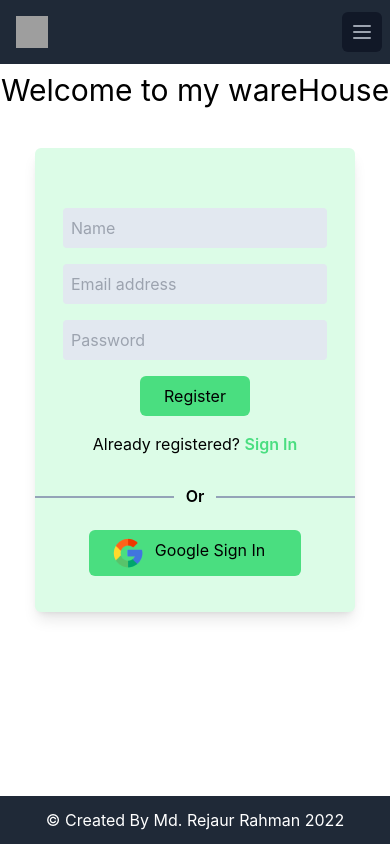
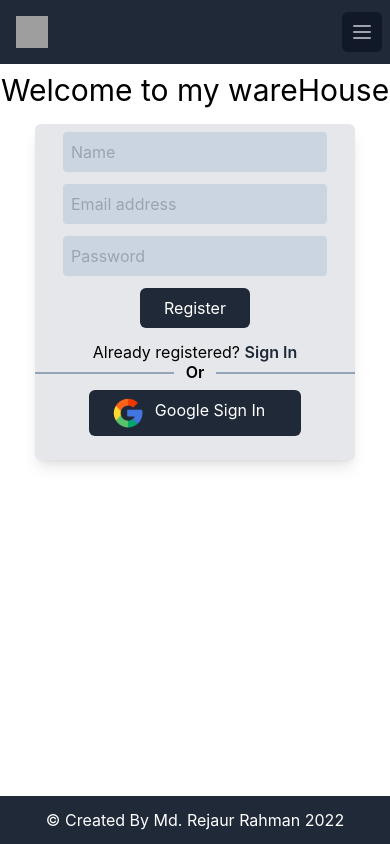
Before and after one commit to Rejaur9131/warehouse-management-client, a React (Create React App) app: page /register in a window 390 px wide. Built offline with nearby package versions, Linux system fonts and the light colour scheme; no server answers; grey boxes are pictures that could not be loaded.

Commit message:
fixation  with responsiveness

```diff
--- a/src/Pages/Login/Login/Login.css
+++ /dev/null
@@ -1,93 +0,0 @@
-@import url(https://fonts.googleapis.com/css?family=Roboto:300);
-
-.login-page {
-  width: 360px;
-  padding: 8% 0 0;
-  margin: auto;
-}
-.form {
-  position: relative;
-  z-index: 1;
-  background: #ffffff;
-  max-width: 360px;
-  margin: 0 auto 100px;
-  padding: 45px;
-  text-align: center;
-  box-shadow: 0 0 20px 0 rgba(0, 0, 0, 0.2), 0 5px 5px 0 rgba(0, 0, 0, 0.24);
-}
-.form input {
-  font-family: 'Roboto', sans-serif;
-  outline: 0;
-  background: #f2f2f2;
-  width: 100%;
-  border: 0;
-  margin: 0 0 15px;
-  padding: 15px;
-  box-sizing: border-box;
-  font-size: 14px;
-}
-.form button {
-  font-family: 'Roboto', sans-serif;
-  text-transform: uppercase;
-  outline: 0;
-  background: #4caf50;
-  width: 100%;
-  border: 0;
-  padding: 15px;
-  color: #ffffff;
-  font-size: 14px;
-  -webkit-transition: all 0.3 ease;
-  transition: all 0.3 ease;
-  cursor: pointer;
-}
-.form button:hover,
-.form button:active,
-.form button:focus {
-  background: #43a047;
-}
-.form .message {
-  margin: 15px 0 0;
-  color: #b3b3b3;
-  font-size: 12px;
-}
-.form .message a {
-  color: #4caf50;
-  text-decoration: none;
-}
-.form .register-form {
-  display: none;
-}
-.container {
-  position: relative;
-  z-index: 1;
-  max-width: 300px;
-  margin: 0 auto;
-}
-.container:before,
-.container:after {
-  content: '';
-  display: block;
-  clear: both;
-}
-.container .info {
-  margin: 50px auto;
-  text-align: center;
-}
-.container .info h1 {
-  margin: 0 0 15px;
-  padding: 0;
-  font-size: 36px;
-  font-weight: 300;
-  color: #1a1a1a;
-}
-.container .info span {
-  color: #4d4d4d;
-  font-size: 12px;
-}
-.container .info span a {
-  color: #000000;
-  text-decoration: none;
-}
-.container .info span .fa {
-  color: #ef3b3a;
-}
--- a/src/Pages/Login/Login/Login.js
+++ b/src/Pages/Login/Login/Login.js
@@ -29,19 +29,19 @@ const Login = () => {
   }
 
   return (
-    <div className="login-page w-80 mx-auto mt-10">
-      <div className="form bg-green-100 py-5 rounded-md shadow-lg">
+    <div className="login-page w-80 mx-auto mt-8">
+      <div className="form bg-gray-100 py-5 rounded-md shadow-lg">
         <form onSubmit={handleSubmit} className="login-form py-10">
-          <input className="bg-slate-200 p-2 mb-4 outline-none rounded" type="email" ref={emailRef} placeholder="Email address" />
+          <input className="bg-slate-300 p-2 mb-4 outline-none rounded" type="email" ref={emailRef} placeholder="Email address" />
           <br />
           <input className="bg-slate-200 p-2 mb-4 outline-none rounded" type="password" ref={passwordRef} placeholder="Password" />
           <br />
-          <button className="bg-green-400 py-2 px-6 mb-4 rounded-md" type="submit">
+          <button className="bg-gray-800 text-white py-2 px-6 mb-4 rounded-md" type="submit">
             Login
           </button>
           <p className="message">
             Don't Have an Account?{' '}
-            <span className="cursor-pointer text-green-400 font-semibold" onClick={() => navigate('/register')}>
+            <span className="cursor-pointer text-gray-800 font-semibold" onClick={() => navigate('/register')}>
               Create One
             </span>
           </p>
--- a/src/Pages/Login/Register/Register.css
+++ /dev/null
@@ -1,93 +0,0 @@
-@import url(https://fonts.googleapis.com/css?family=Roboto:300);
-
-.login-page {
-  width: 360px;
-  padding: 8% 0 0;
-  margin: auto;
-}
-.form {
-  position: relative;
-  z-index: 1;
-  background: #ffffff;
-  max-width: 360px;
-  margin: 0 auto 100px;
-  padding: 45px;
-  text-align: center;
-  box-shadow: 0 0 20px 0 rgba(0, 0, 0, 0.2), 0 5px 5px 0 rgba(0, 0, 0, 0.24);
-}
-.form input {
-  font-family: 'Roboto', sans-serif;
-  outline: 0;
-  background: #f2f2f2;
-  width: 100%;
-  border: 0;
-  margin: 0 0 15px;
-  padding: 15px;
-  box-sizing: border-box;
-  font-size: 14px;
-}
-.form button {
-  font-family: 'Roboto', sans-serif;
-  text-transform: uppercase;
-  outline: 0;
-  background: #4caf50;
-  width: 100%;
-  border: 0;
-  padding: 15px;
-  color: #ffffff;
-  font-size: 14px;
-  -webkit-transition: all 0.3 ease;
-  transition: all 0.3 ease;
-  cursor: pointer;
-}
-.form button:hover,
-.form button:active,
-.form button:focus {
-  background: #43a047;
-}
-.form .message {
-  margin: 15px 0 0;
-  color: #b3b3b3;
-  font-size: 12px;
-}
-.form .message a {
-  color: #4caf50;
-  text-decoration: none;
-}
-.form .register-form {
-  display: block;
-}
-.container {
-  position: relative;
-  z-index: 1;
-  max-width: 300px;
-  margin: 0 auto;
-}
-.container:before,
-.container:after {
-  content: '';
-  display: block;
-  clear: both;
-}
-.container .info {
-  margin: 50px auto;
-  text-align: center;
-}
-.container .info h1 {
-  margin: 0 0 15px;
-  padding: 0;
-  font-size: 36px;
-  font-weight: 300;
-  color: #1a1a1a;
-}
-.container .info span {
-  color: #4d4d4d;
-  font-size: 12px;
-}
-.container .info span a {
-  color: #000000;
-  text-decoration: none;
-}
-.container .info span .fa {
-  color: #ef3b3a;
-}
--- a/src/Pages/Login/Register/Register.js
+++ b/src/Pages/Login/Register/Register.js
@@ -19,19 +19,19 @@ const Register = () => {
 
   const navigate = useNavigate();
   return (
-    <div className=" login-page w-80 mx-auto mt-10 ">
-      <div className="form bg-green-100 py-5 rounded-md shadow-lg ">
-        <form onSubmit={handleSubmit} className="register-form py-10">
-          <input className="bg-slate-200 p-2 mb-4 outline-none rounded" type="text" placeholder="Name" />
+    <div className="w-80 mx-auto mt-4 -mb-6 ">
+      <div className="form bg-gray-200 py-2 rounded-md shadow-lg ">
+        <form onSubmit={handleSubmit} className="register-form ">
+          <input className="bg-slate-300 p-2 mb-3 outline-none rounded" type="text" placeholder="Name" />
           <br />
-          <input className="bg-slate-200 p-2 mb-4 outline-none rounded" type="email" ref={emailRef} placeholder="Email address" />
+          <input className="bg-slate-300 p-2 mb-3 outline-none rounded" type="email" ref={emailRef} placeholder="Email address" />
           <br />
-          <input className="bg-slate-200 p-2 mb-4 outline-none rounded" type="password" ref={passwordRef} placeholder="Password" />
+          <input className="bg-slate-300 p-2 mb-3 outline-none rounded" type="password" ref={passwordRef} placeholder="Password" />
           <br />
-          <button className="bg-green-400 py-2 px-6 mb-4 rounded-md">Register</button>
-          <p className="message">
+          <button className="bg-gray-800 text-white py-2 px-6 mb-3 rounded-md">Register</button>
+          <p className="mb-2">
             Already registered?{' '}
-            <span className="cursor-pointer text-green-400 font-semibold" onClick={() => navigate('/login')}>
+            <span className="cursor-pointer text-gray-800 font-semibold" onClick={() => navigate('/login')}>
               Sign In
             </span>
           </p>
--- a/src/Pages/Login/SocialLogin/SocialLogin.js
+++ b/src/Pages/Login/SocialLogin/SocialLogin.js
@@ -8,13 +8,13 @@ const SocialLogin = () => {
 
   return (
     <div>
-      <div className="flex align-middle mb-8">
+      <div className="flex align-middle mb-4">
         <div className="bg-slate-400 w-36 h-0.5 "></div>
         <p className="px-6 -m-3 font-semibold">Or</p>
         <div className="bg-slate-400 w-36 h-0.5"></div>
       </div>
       <div>
-        <button onClick={() => signInWithGoogle()} className="bg-green-400 py-2 px-6 mb-4 rounded-md flex mx-auto">
+        <button onClick={() => signInWithGoogle()} className="bg-gray-800 text-white py-2 px-6 mb-4 rounded-md flex mx-auto">
           <img style={{ width: '30px' }} src={google} alt="" />
           <span className="px-3">Google Sign In</span>
         </button>
--- a/src/Pages/Shared/Header/Header.js
+++ b/src/Pages/Shared/Header/Header.js
@@ -34,9 +34,15 @@ const Header = () => {
                   Blogs
                 </Link>
 
-                <Link to="/login" className="text-gray-300 hover:bg-gray-700 hover:text-white px-3 py-2 rounded-md text-sm font-medium">
-                  Login
-                </Link>
+                {user ? (
+                  <Link to="/login" className="text-gray-300 hover:bg-gray-700 hover:text-white px-3 py-2 rounded-md text-sm font-medium">
+                    Sign Out
+                  </Link>
+                ) : (
+                  <Link to="/login" className="text-gray-300 hover:bg-gray-700 hover:text-white px-3 py-2 rounded-md text-sm font-medium">
+                    Login
+                  </Link>
+                )}
 
                 <Link to="/register" className="text-gray-300 hover:bg-gray-700 hover:text-white px-3 py-2 rounded-md text-sm font-medium">
                   Register
--- a/src/Pages/ShowUser/ShowUsers.js
+++ b/src/Pages/ShowUser/ShowUsers.js
@@ -21,6 +21,7 @@ const ShowUsers = () => {
             authorization: `Bearer ${localStorage.getItem('accessToken')}`
           }
         });
+
         setUser(data);
       } catch (error) {
         // console.error(error);
@@ -31,8 +32,8 @@ const ShowUsers = () => {
 
   return (
     <div>
-      <h2>User: {user1.length} </h2>
-      <h3>Name: {user1[0]?.name}</h3>
+      {/* <h2>User: {user.length} </h2>
+      <h3>Name: {user1[0]?.name}</h3> */}
       <h3>Email: {user.email}</h3>
     </div>
   );
```
